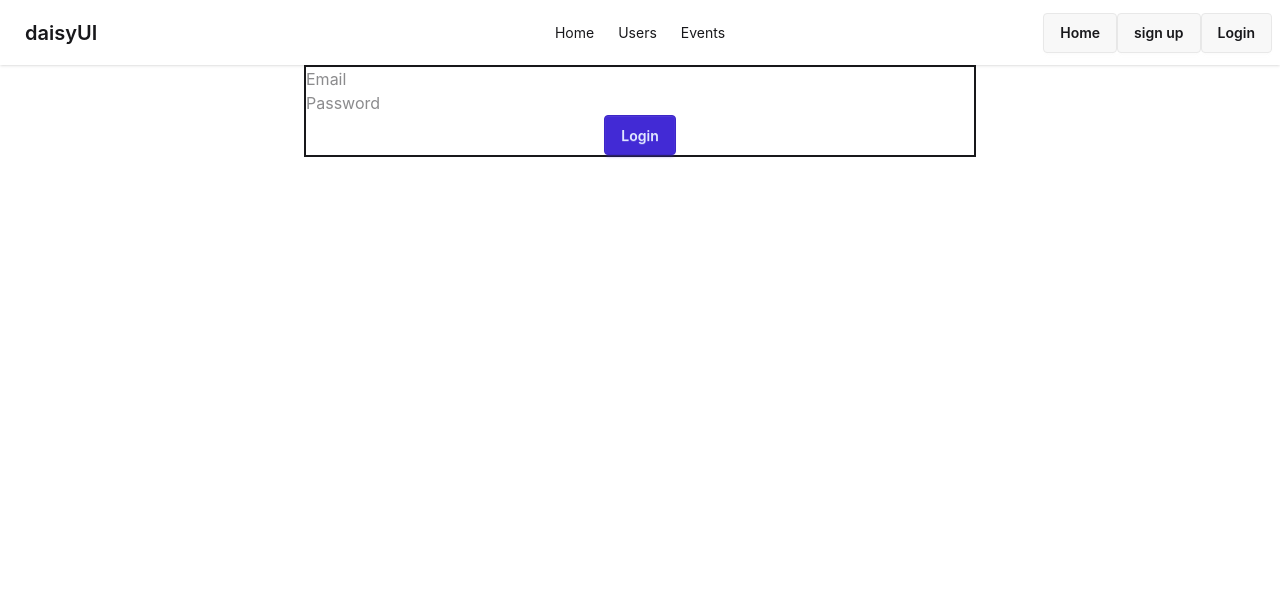
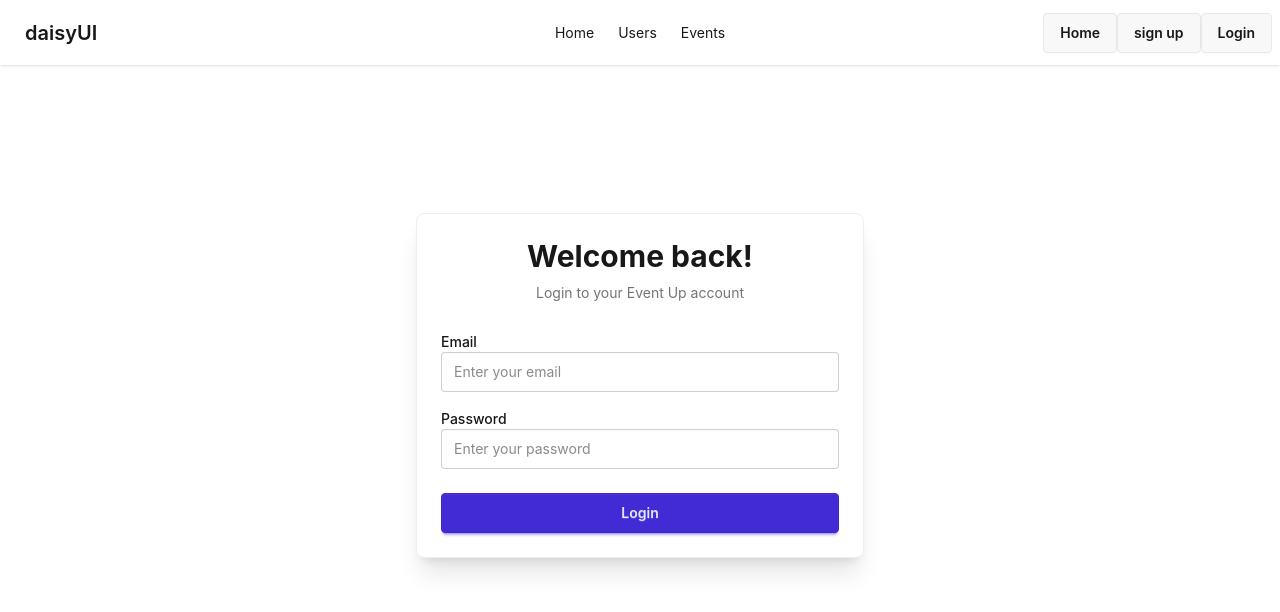
Before and after one commit to OlenaDonchenko/event-app, a React (Vite) app: page /login in a window 1280 px wide. Shown: the top 612 px of the page. Built offline with nearby package versions, Linux system fonts and the light colour scheme.

Commit message:
style: improve login signup and events form

```diff
--- a/src/pages/Events.jsx
+++ b/src/pages/Events.jsx
@@ -52,17 +52,63 @@ const Events = () => {
 
   return (
     <div className="grid gap-4">
-      <div>
+
+      <div className="flex justify-center px-4 py-8">
         <form
-          className="flex flex-col max-w-[50%] mx-auto p-5"
+          className="flex flex-col gap-4 w-full max-w-xl bg-base-100 p-6 sm:p-8 rounded-2xl border border-base-300 shadow-sm"
           action={submitAction}
         >
-          <input name="title" type="text" placeholder="Title" />
-          <input name="description" type="text" placeholder="Description" />
-          <input name="location" type="text" placeholder="location" />
-          <button>Submit</button>
+          <div className="mb-2">
+            <h2 className="text-2xl font-bold">Create an event</h2>
+            <p className="text-base-content/60 mt-1">
+              Share something special with others.
+            </p>
+          </div>
+
+          <label className="form-control w-full">
+            <span className="label-text font-medium mb-2">
+              Event title
+            </span>
+            <input
+              name="title"
+              type="text"
+              placeholder="Enter event title"
+              className="input input-bordered w-full focus:input-primary"
+              required
+            />
+          </label>
+
+          <label className="form-control w-full">
+            <span className="label-text font-medium mb-2">
+              Description
+            </span>
+            <textarea
+              name="description"
+              placeholder="Tell us about your event"
+              className="textarea textarea-bordered w-full h-10 min-h-0 focus:textarea-primary"
+              required
+            />
+          </label>
+
+          <label className="form-control w-full">
+            <span className="label-text font-medium mb-2">
+              Location
+            </span>
+            <input
+              name="location"
+              type="text"
+              placeholder="Where will it take place?"
+              className="input input-bordered w-full focus:input-primary"
+              required
+            />
+          </label>
+
+          <button type="submit" className="btn btn-primary w-full mt-2">
+            Create event
+          </button>
         </form>
       </div>
+
       {events.map((event) => (
         <div key={event.id} className="card bg-base-100 shadow-xl">
           <div className="card-body">
--- a/src/pages/Login.jsx
+++ b/src/pages/Login.jsx
@@ -36,30 +36,62 @@ const Login = () => {
       console.log(error);
     }
   };
+
 return (
-    <div>
+  <div className="min-h-[80vh] flex items-center justify-center px-4 py-10">
+    <div className="card bg-base-100 w-full max-w-md shadow-xl border border-base-300">
+      <div className="card-body gap-5">
+        <div className="text-center mb-2">
+          <h1 className="text-3xl font-bold">Welcome back!</h1>
+          <p className="text-base-content/60 mt-2">
+            Login to your Event Up account
+          </p>
+        </div>
+
         <form
           onSubmit={handleSubmit}
-        className="flex flex-col max-w-2xl border-2 mx-auto"
+          className="flex flex-col gap-4"
         >
+          <label className="form-control w-full">
+            <span className="label-text font-medium mb-2">
+              Email
+            </span>
             <input
               type="email"
-          placeholder="Email"
+              placeholder="Enter your email"
+              className="input input-bordered w-full focus:input-primary"
               value={email}
               onChange={(e) => setEmail(e.target.value)}
+              required
             />
+          </label>
+
+          <label className="form-control w-full">
+            <span className="label-text font-medium mb-2">
+              Password
+            </span>
             <input
               type="password"
-          placeholder="Password"
+              placeholder="Enter your password"
+              className="input input-bordered w-full focus:input-primary"
               value={password}
               onChange={(e) => setPassword(e.target.value)}
+              required
             />
-        <button className="btn btn-primary max-w-2xs mx-auto" type="submit">
+          </label>
+
+          <button
+            className="btn btn-primary w-full mt-2"
+            type="submit"
+          >
             Login
           </button>
         </form>
       </div>
+    </div>
+  </div>
 );
+
 };
 
 export default Login;
--- a/src/pages/SignUp.jsx
+++ b/src/pages/SignUp.jsx
@@ -26,30 +26,62 @@ const SignUp = () => {
     // navigate('/users');
   };
 
+
 return (
-    <div>
+  <div className="min-h-[80vh] flex items-center justify-center px-4 py-10">
+    <div className="card bg-base-100 w-full max-w-md shadow-xl border border-base-300">
+      <div className="card-body gap-5">
+        <div className="text-center mb-2">
+          <h1 className="text-3xl font-bold">Create an account</h1>
+          <p className="text-base-content/60 mt-2">
+            Join Event Up and discover events
+          </p>
+        </div>
+
         <form
           onSubmit={(e) => handleSubmit(e)}
-        className="flex flex-col justify-center border-2 max-w-[20rem] mx-auto"
+          className="flex flex-col gap-4"
         >
+          <label className="form-control w-full">
+            <span className="label-text font-medium mb-2">
+              Email
+            </span>
             <input
-          placeholder="your name"
               type="email"
+              placeholder="Enter your email"
+              className="input input-bordered w-full focus:input-primary"
+              value={email}
               onChange={(e) => setEmail(e.target.value)}
-          value={email}
+              required
             />
+          </label>
+
+          <label className="form-control w-full">
+            <span className="label-text font-medium mb-2">
+              Password
+            </span>
             <input
-          placeholder="your password"
               type="password"
+              placeholder="Enter your password"
+              className="input input-bordered w-full focus:input-primary"
+              value={password}
               onChange={(e) => setPassword(e.target.value)}
-          value={password}
+              required
             />
-        <button className="btn btn-primary max-w-2xs mx-auto" type="submit">
+          </label>
+
+          <button
+            className="btn btn-primary w-full mt-2"
+            type="submit"
+          >
             Sign up
           </button>
         </form>
       </div>
+    </div>
+  </div>
 );
+
 };
 
 export default SignUp;
```
Lines whose indentation alone changed are shown as unchanged.
